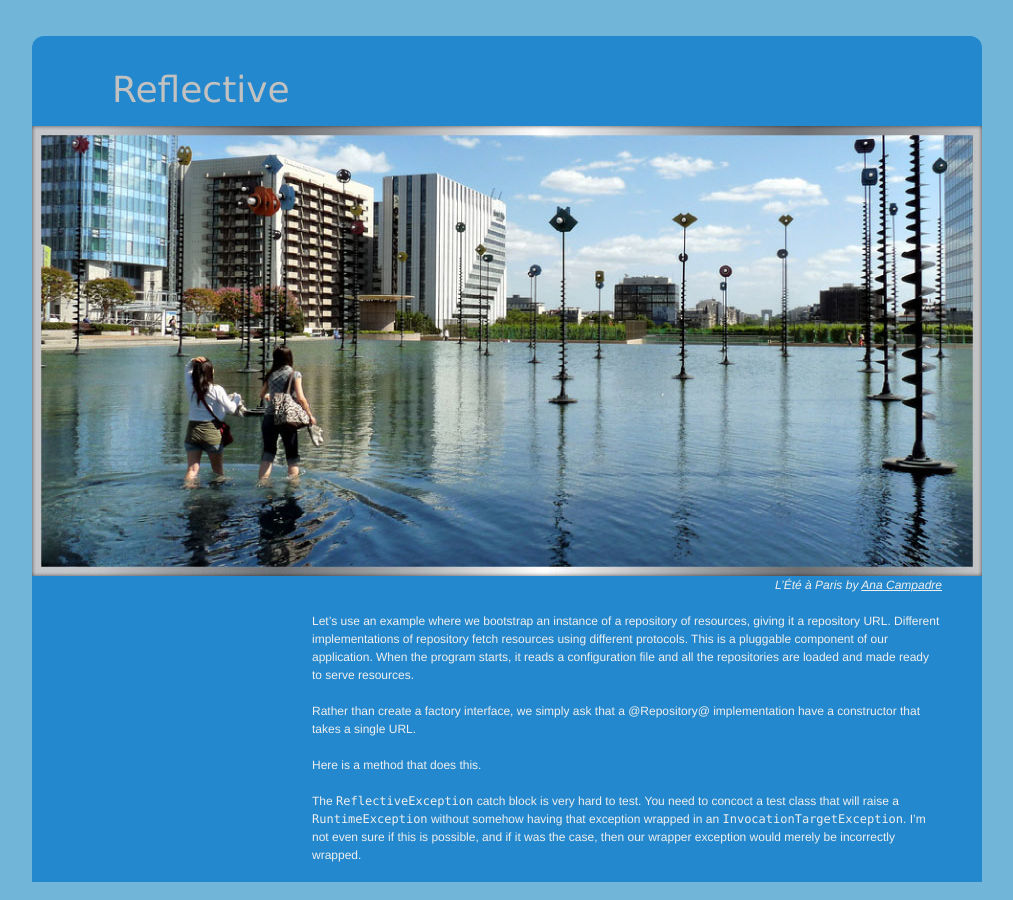
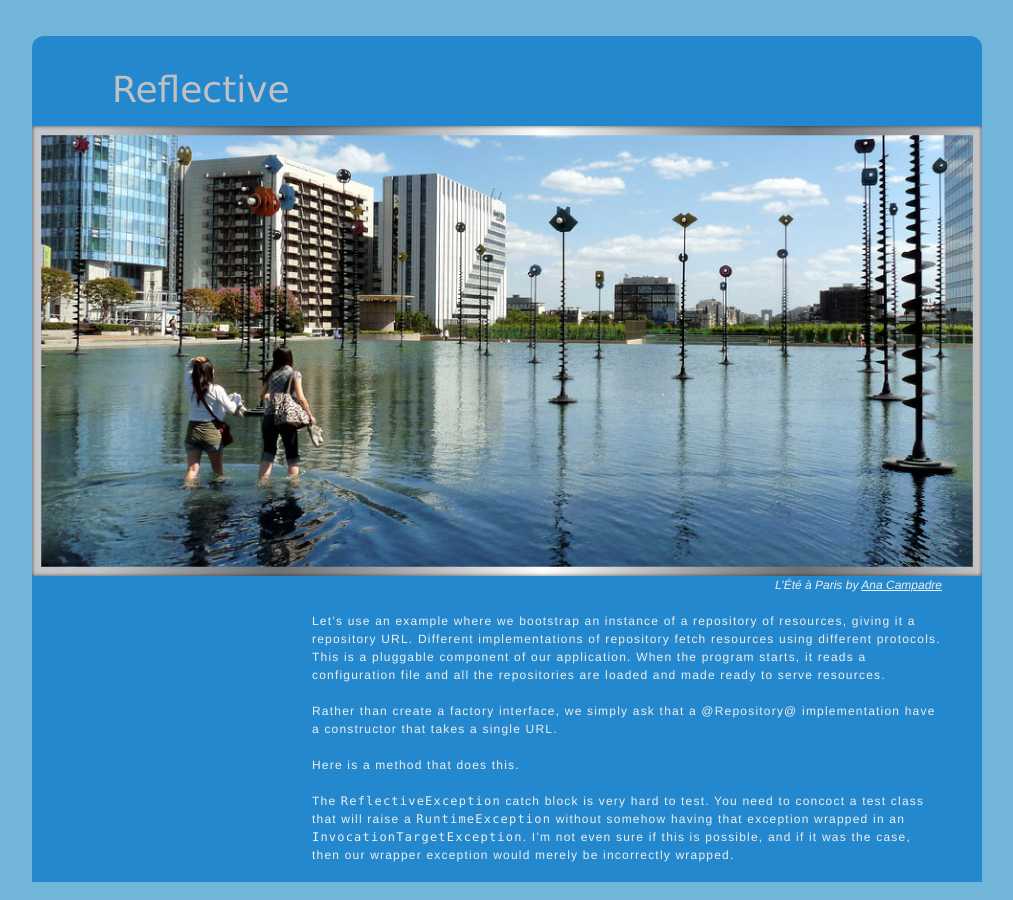
Before and after one commit to defunct/reflective, a Jekyll site: the page built from index.markdown, in a window 1280 px wide. Shown: the whole page, without its empty margins (133-1146 px from the left). Built offline with Jekyll 4.4.1, drawn with Linux system fonts in a browser that asks for light colours.

Commit message:
Letter spacing.

```diff
--- a/css/reflective.css
+++ b/css/reflective.css
@@ -514,4 +514,5 @@ body {
   margin-right: 10px;
   width: 630px;
   margin-right: 40px;
+  letter-spacing: 0.1em;
 }
--- a/css/reflective.less
+++ b/css/reflective.less
@@ -103,4 +103,5 @@ body {
 
 #article {
     .left(7); .span(16); .right(1);
+    letter-spacing: 0.1em;
 }
```
